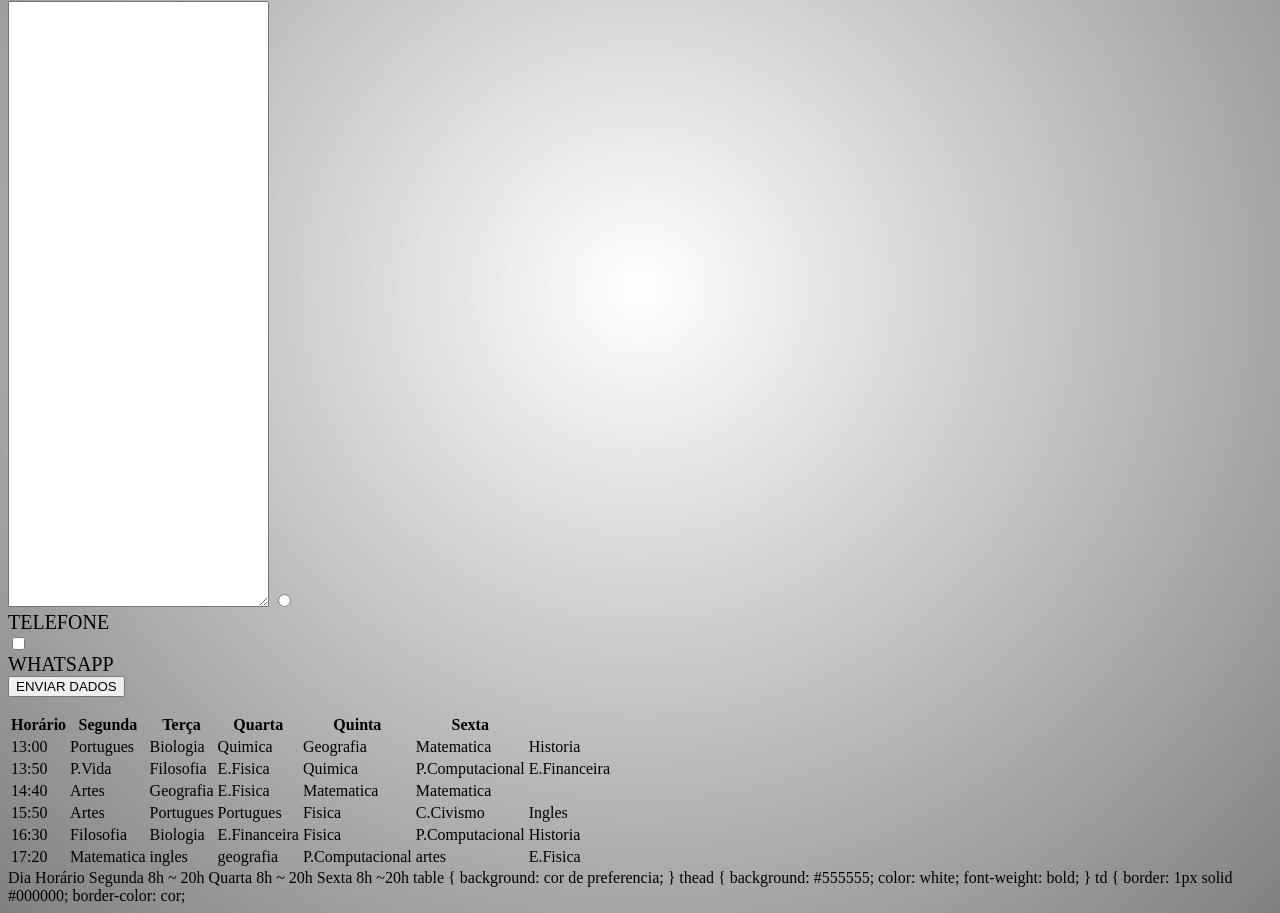
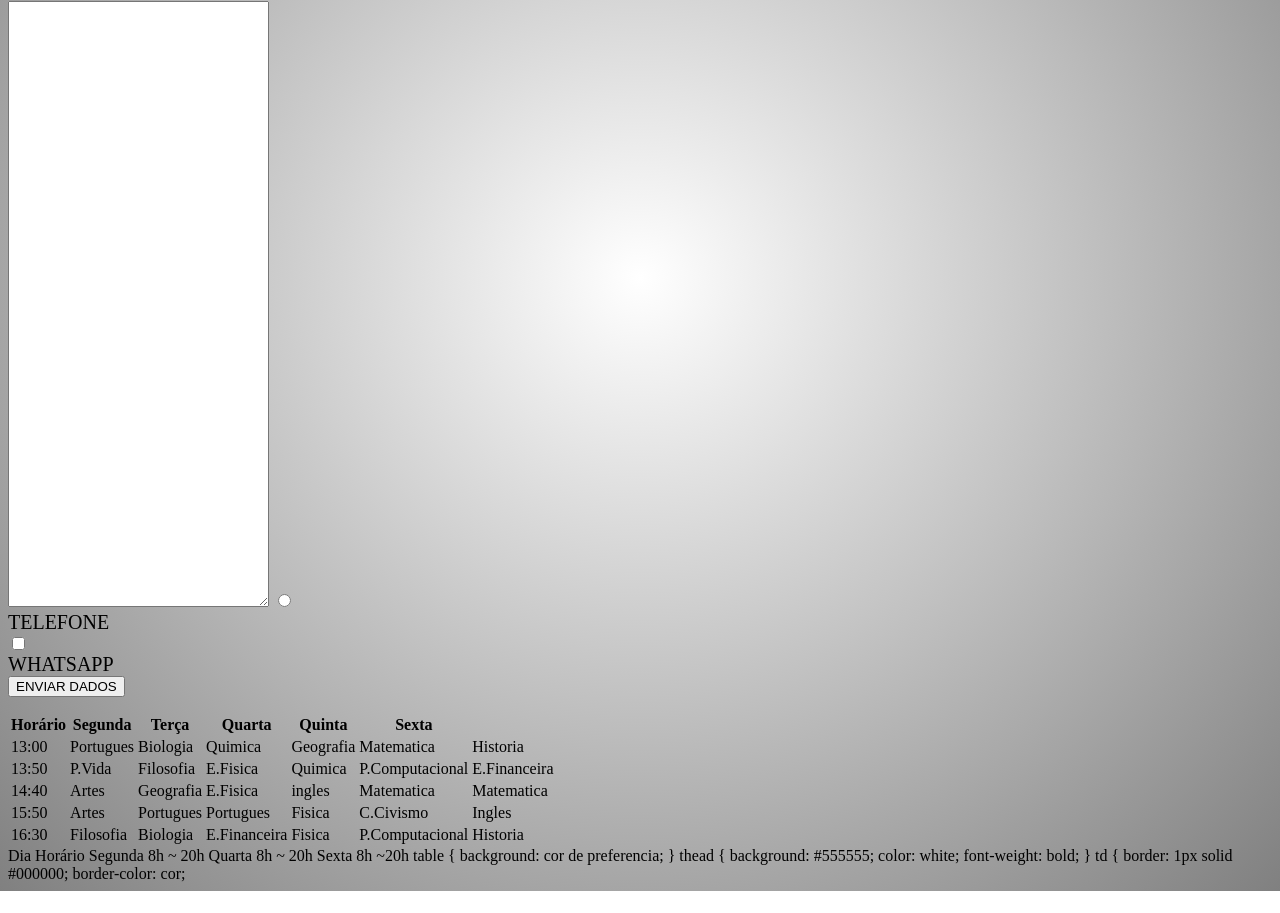
Before and after one commit to marielenasc/formulario, a plain HTML site: page index.html in a window 1280 px wide. Shown: the part 336-1249 px from the top of the page. After the commit the page ends 1227 px from the top, so only its background shows below. Drawn offline with Linux system fonts and the light colour scheme.

Commit message:
Update index.html

```diff
--- a/index.html
+++ b/index.html
@@ -88,6 +88,7 @@
             <td>Artes</td>
             <td>Geografia</td>
             <td>E.Fisica</td>
+            <td>ingles</td>
             <td>Matematica</td>
             <td>Matematica</td>
 
@@ -117,13 +118,7 @@
 
              </tr>
 
-        <td>17:20</td>
-        <td>Matematica</td>
-        <td>ingles</td>
-        <td>geografia</td>
-        <td>P.Computacional</td>
-        <td>artes</td>
-        <td>E.Fisica</td>
+
 
         </tr>
 
```
